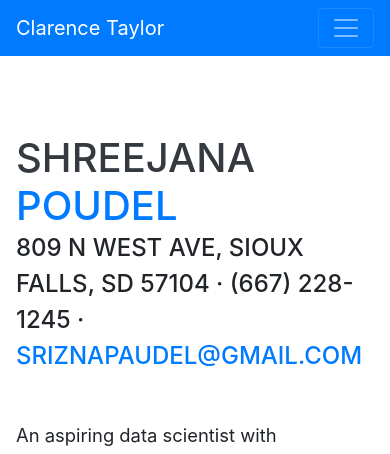
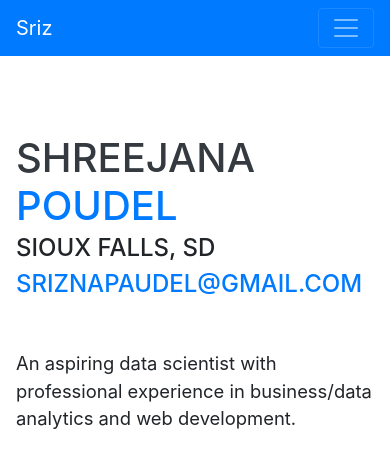
Before and after one commit to Sriz/Sriz.github.io, a website with bundled scripts: page index.html in a window 390 px wide. Shown: the top 454 px of the page. Built offline with nearby package versions, Linux system fonts and the light colour scheme; a web font is replaced by a local one.

Commit message:
Update index.html
Some fixes

```diff
--- a/index.html
+++ b/index.html
@@ -27,7 +27,7 @@
 
   <nav class="navbar navbar-expand-lg navbar-dark bg-primary fixed-top" id="sideNav">
     <a class="navbar-brand js-scroll-trigger" href="#page-top">
-      <span class="d-block d-lg-none">Clarence Taylor</span>
+      <span class="d-block d-lg-none">Sriz</span>
       <span class="d-none d-lg-block">
         <img class="img-fluid img-profile rounded-circle mx-auto mb-2" src="img/profile.jpg" alt="">
       </span>
@@ -66,7 +66,7 @@
         <h1 class="mb-0">Shreejana
           <span class="text-primary">Poudel</span>
         </h1>
-        <div class="subheading mb-5">809 N West Ave, Sioux Falls, SD 57104 · (667) 228-1245 ·
+        <div class="subheading mb-5">Sioux Falls, SD
           <a href="mailto:sriznapaudel@gmail.com">sriznapaudel@gmail.com</a>
         </div>
         <p class="lead mb-5">An aspiring data scientist with professional experience in business/data analytics and web development.</p>
@@ -283,7 +283,7 @@
           <li>
             <i class="fa-li fa fa-trophy text-warning"></i>
             4<sup>th</sup>
-            Place - Science, Engineering, Technology (SET) Exhibition on Interactive Whiteboardusing WII Remote</li>
+            Place - Science, Engineering, Technology (SET) Exhibition on Interactive Whiteboard using Wii Remote</li>
           <!--<li>
             <i class="fa-li fa fa-trophy text-warning"></i>
             1<sup>st</sup>
```
